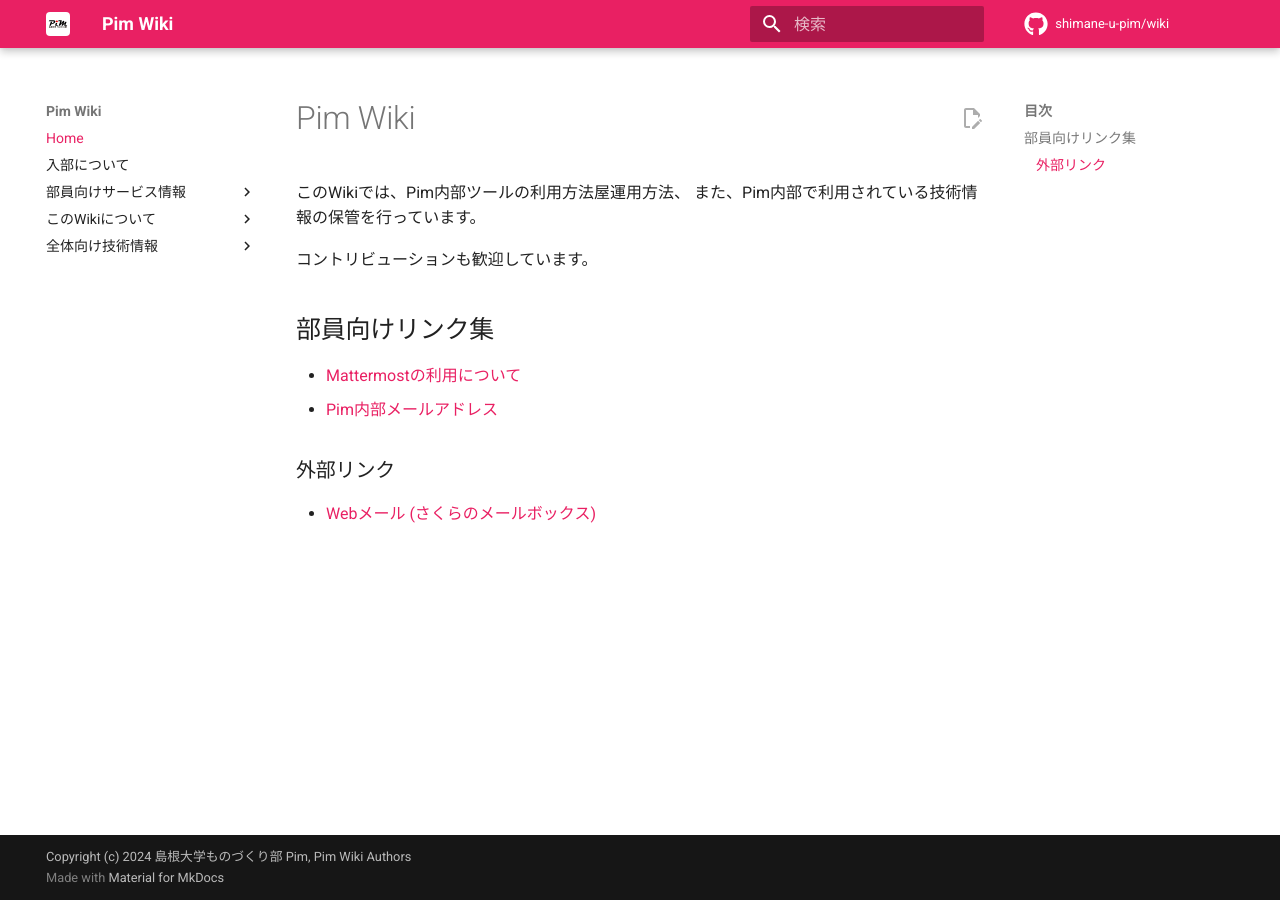
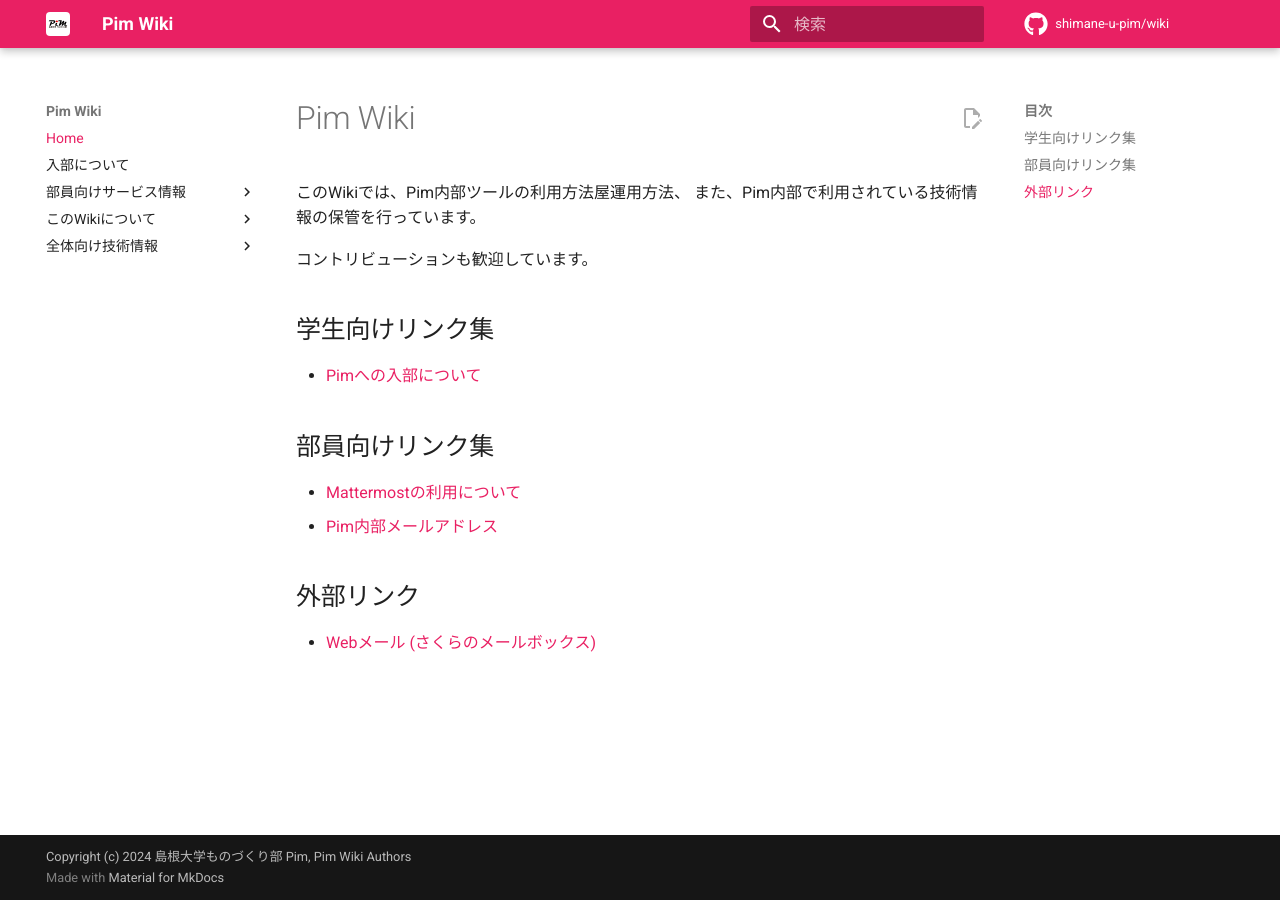
Before and after one commit to shimane-u-pim/wiki, an MkDocs documentation site: the page built from docs/README.md, in a window 1280 px wide. Built offline with MkDocs 1.6.1 and Material for MkDocs 9.7.7, drawn with Linux system fonts in a browser that asks for light colours; comment, search, counter and statistics services are not loaded.

Commit message:
Add join-us link to Home

```diff
--- a/docs/README.md
+++ b/docs/README.md
@@ -5,11 +5,15 @@
 
 コントリビューションも歓迎しています。
 
+## 学生向けリンク集
+
+- [Pimへの入部について](for-student/club/pim/join-pim.md)
+
 ## 部員向けリンク集
 
 - [Mattermostの利用について](for-member/intra-tools/mattermost/mattermost.md)
 - [Pim内部メールアドレス](for-member/email/sakura-mail.md)
 
-### 外部リンク
+## 外部リンク
 
 - [Webメール (さくらのメールボックス)](https://secure.sakura.ad.jp/rscontrol/?webmail=1)
```
